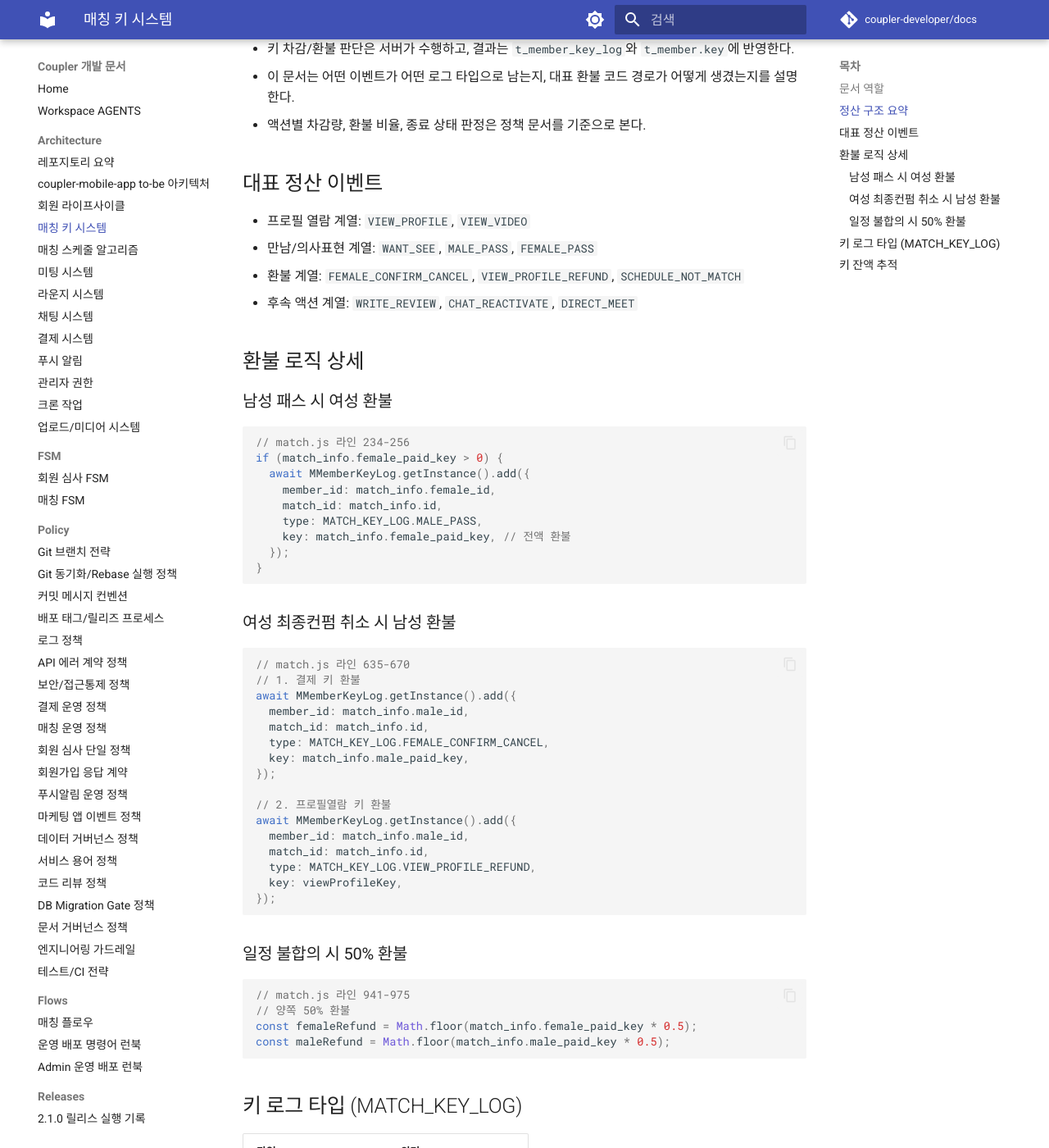
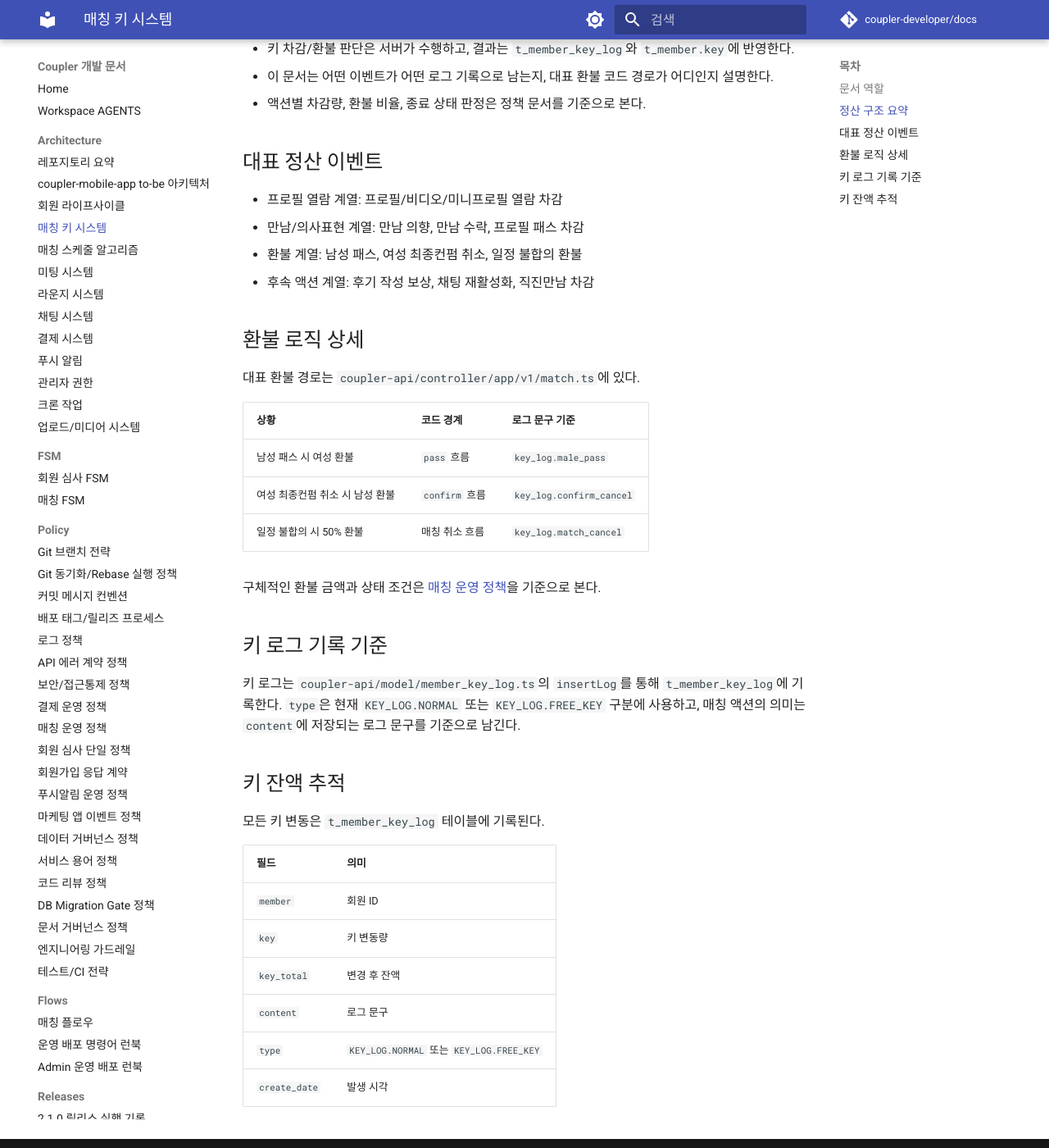
Before and after one commit to coupler-developer/docs, an MkDocs documentation site: the page built from content/architecture/matching-key-system.md, in a window 1280 px wide and 1400 px high, scrolled down 484 px. Shown: the whole window at 82% size. Built offline with MkDocs 1.6.1 and Material for MkDocs 9.7.7, drawn with Linux system fonts in a browser that asks for light colours; comment, search, counter and statistics services are not loaded; some of the changed text lies outside the part shown.

Commit message:
docs: 문서 검증과 매칭 기준 정리
Changes:
- docs PR 검증에 릴리스 기록 검증 추가
- 매칭 키/일정 문서의 구식 구현 참조 제거
- 매칭 상태 SoT와 미디어 파일 참조 표현 정정

Tests:
- yarn validate:docs 통과

````diff
--- a/content/architecture/matching-key-system.md
+++ b/content/architecture/matching-key-system.md
@@ -7,96 +7,49 @@
 - 충돌 시 우선 문서: [매칭 운영 정책](../policy/matching-ops-policy.md)
 - 기준 성격: `as-is`
 
-매칭 도메인의 키 정산 구조, 로그 타입, 대표 정산 코드 경로를 정리한 문서이다.
+매칭 도메인의 키 정산 구조, 로그 기록 방식, 대표 정산 코드 경로를 정리한 문서이다.
 
 정확한 차감/환불 기준의 원문 SoT는 [매칭 운영 정책](../policy/matching-ops-policy.md)을 따른다.
 
 ## 정산 구조 요약
 
 - 키 차감/환불 판단은 서버가 수행하고, 결과는 `t_member_key_log`와 `t_member.key`에 반영한다.
-- 이 문서는 어떤 이벤트가 어떤 로그 타입으로 남는지, 대표 환불 코드 경로가 어떻게 생겼는지를 설명한다.
+- 이 문서는 어떤 이벤트가 어떤 로그 기록으로 남는지, 대표 환불 코드 경로가 어디인지 설명한다.
 - 액션별 차감량, 환불 비율, 종료 상태 판정은 정책 문서를 기준으로 본다.
 
 ## 대표 정산 이벤트
 
-- 프로필 열람 계열: `VIEW_PROFILE`, `VIEW_VIDEO`
-- 만남/의사표현 계열: `WANT_SEE`, `MALE_PASS`, `FEMALE_PASS`
-- 환불 계열: `FEMALE_CONFIRM_CANCEL`, `VIEW_PROFILE_REFUND`, `SCHEDULE_NOT_MATCH`
-- 후속 액션 계열: `WRITE_REVIEW`, `CHAT_REACTIVATE`, `DIRECT_MEET`
+- 프로필 열람 계열: 프로필/비디오/미니프로필 열람 차감
+- 만남/의사표현 계열: 만남 의향, 만남 수락, 프로필 패스 차감
+- 환불 계열: 남성 패스, 여성 최종컨펌 취소, 일정 불합의 환불
+- 후속 액션 계열: 후기 작성 보상, 채팅 재활성화, 직진만남 차감
 
 ## 환불 로직 상세
 
-### 남성 패스 시 여성 환불
+대표 환불 경로는 `coupler-api/controller/app/v1/match.ts`에 있다.
 
-```javascript
-// match.js 라인 234-256
-if (match_info.female_paid_key > 0) {
-  await MMemberKeyLog.getInstance().add({
-    member_id: match_info.female_id,
-    match_id: match_info.id,
-    type: MATCH_KEY_LOG.MALE_PASS,
-    key: match_info.female_paid_key, // 전액 환불
-  });
-}
-```
+| 상황 | 코드 경계 | 로그 문구 기준 |
+| --- | --- | --- |
+| 남성 패스 시 여성 환불 | `pass` 흐름 | `key_log.male_pass` |
+| 여성 최종컨펌 취소 시 남성 환불 | `confirm` 흐름 | `key_log.confirm_cancel` |
+| 일정 불합의 시 50% 환불 | 매칭 취소 흐름 | `key_log.match_cancel` |
 
-### 여성 최종컨펌 취소 시 남성 환불
+구체적인 환불 금액과 상태 조건은 [매칭 운영 정책](../policy/matching-ops-policy.md)을 기준으로 본다.
 
-```javascript
-// match.js 라인 635-670
-// 1. 결제 키 환불
-await MMemberKeyLog.getInstance().add({
-  member_id: match_info.male_id,
-  match_id: match_info.id,
-  type: MATCH_KEY_LOG.FEMALE_CONFIRM_CANCEL,
-  key: match_info.male_paid_key,
-});
+## 키 로그 기록 기준
 
-// 2. 프로필열람 키 환불
-await MMemberKeyLog.getInstance().add({
-  member_id: match_info.male_id,
-  match_id: match_info.id,
-  type: MATCH_KEY_LOG.VIEW_PROFILE_REFUND,
-  key: viewProfileKey,
-});
-```
-
-### 일정 불합의 시 50% 환불
-
-```javascript
-// match.js 라인 941-975
-// 양쪽 50% 환불
-const femaleRefund = Math.floor(match_info.female_paid_key * 0.5);
-const maleRefund = Math.floor(match_info.male_paid_key * 0.5);
-```
-
-## 키 로그 타입 (MATCH_KEY_LOG)
-
-| 타입                    | 의미                       |
-| ----------------------- | -------------------------- |
-| `FEMALE_PASS`           | 여성 패스                  |
-| `MALE_PASS`             | 남성 패스 (여성 환불)      |
-| `VIEW_PROFILE`          | 프로필 열람                |
-| `VIEW_VIDEO`            | 비디오 열람                |
-| `WANT_SEE`              | 만남 희망                  |
-| `FEMALE_CONFIRM_CANCEL` | 여성 컨펌 취소 (남성 환불) |
-| `VIEW_PROFILE_REFUND`   | 프로필열람 환불            |
-| `SCHEDULE_NOT_MATCH`    | 일정 불합의 (50% 환불)     |
-| `WRITE_REVIEW`          | 후기 작성 보상             |
-| `CHAT_REACTIVATE`       | 채팅 재활성화              |
-| `DIRECT_MEET`           | 직진만남                   |
+키 로그는 `coupler-api/model/member_key_log.ts`의 `insertLog`를 통해 `t_member_key_log`에 기록한다.
+`type`은 현재 `KEY_LOG.NORMAL` 또는 `KEY_LOG.FREE_KEY` 구분에 사용하고, 매칭 액션의 의미는 `content`에 저장되는 로그 문구를 기준으로 남긴다.
 
 ## 키 잔액 추적
 
 모든 키 변동은 `t_member_key_log` 테이블에 기록된다.
 
-```javascript
-// key log record 예시
-{
-  member_id: Number,     // 회원 ID
-  match_id: Number,      // 매칭 ID
-  type: Number,          // 로그 타입
-  key: Number,           // 변동량 (+/-)
-  created_date: Date,    // 발생 시각
-}
-```
+| 필드 | 의미 |
+| --- | --- |
+| `member` | 회원 ID |
+| `key` | 키 변동량 |
+| `key_total` | 변경 후 잔액 |
+| `content` | 로그 문구 |
+| `type` | `KEY_LOG.NORMAL` 또는 `KEY_LOG.FREE_KEY` |
+| `create_date` | 발생 시각 |
````
Also changed, not shown: content/README.md (+1 -1 lines), content/architecture/matching-schedule-algorithm.md (+15 -61 lines), content/architecture/upload-media-system.md (+2 -2 lines), content/policy/matching-ops-policy.md (+3 -3 lines), content/policy/testing-strategy.md (+4 -2 lines), 1 other file.
